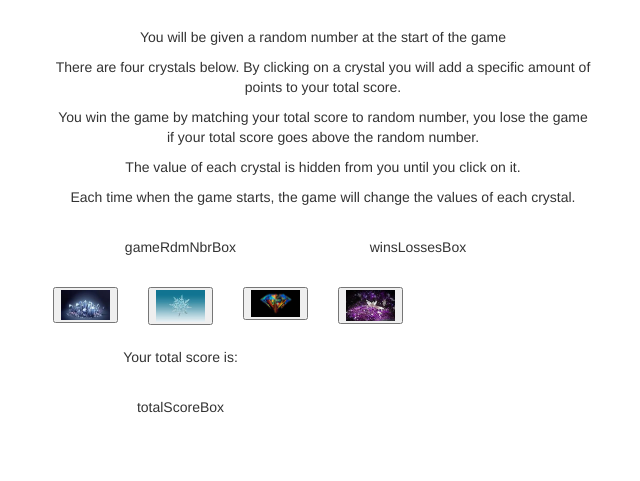
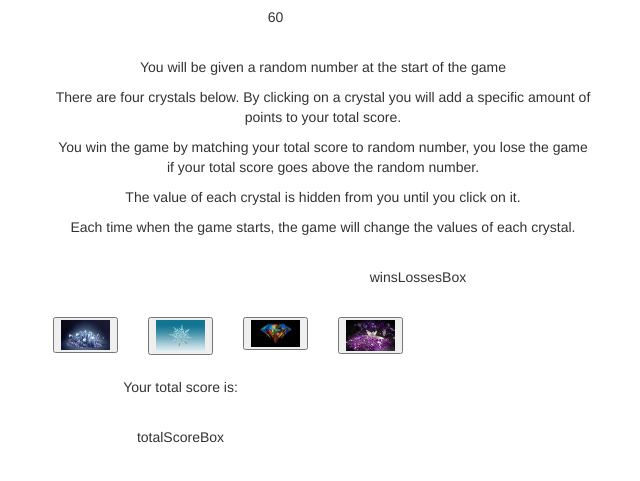
Before and after one commit to kjaneem/week-4-game.github.io, a plain HTML site: page index.html in a window 1280 px wide. Shown: the part 63-544 px from the top of the page, without its empty margins (32-672 px from the left). Drawn offline with nearby package versions, Linux system fonts and the light colour scheme.

Commit message:
added some functions

```diff
--- a/index.html
+++ b/index.html
@@ -54,8 +54,8 @@
 
 <div class="container-fluid bg-3 text-center">
   <div class="row">
-    <div class="col-sm-3" id=gameRdmNbrBox>
-      <p>gameRdmNbrBox</p>
+    <div class="col-sm-3" >
+      <div id="gameRdmNbrBox"></div>
     </div>
     <div class="col-sm-2" id=winsLossesBox>
       <p>winsLossesBox</p>
@@ -122,6 +122,14 @@
     <script type="text/javascript">
 
     //GLOBAL VARIABLES
+        //Game
+        randomNumber = 0;
+        gameRdmNbrSeed = 30;
+        gameRdmNbrTimes = 100;
+        crystalRdmNbrSeed = 5;
+        crystalRdmNbrTimes = 10;
+        randomCrystalValues =[0, 0, 0, 0];
+
 
     //OBJECTS
 
@@ -132,14 +140,30 @@
 
          $(document).ready(function(){
 
-              // $("#myHead").html("Press any key to start");
-              // newWord();
+               //get game randomNumber
+              randomNumber = getRandomNumber(gameRdmNbrTimes, gameRdmNbrSeed);
+              console.log("randomNumber: " + randomNumber)
+
+              //append game randomNumber paragraph to gameRdmNbrBox
+              //show game randomNumber
+              var randomNumberP = $("<p>");
+              randomNumberP.attr("data-rdmNbr", randomNumber);
+              randomNumberP.text(randomNumber);
+              $("#gameRdmNbrBox").append(randomNumberP);
+
+              for (i = 0; i < 4; i++)
+              {
+                randomCrystalValues[i] = createCrystalButtonValue(i);
+                console.log("randomCrystalValue returned: " + randomCrystalValues[i]);
+              }
+
+              // for (i = 0; i < 4; i++)
+              // {
+              //   console.log(randomCrystalValues[i]);
+              // }
 
 
-              //get game randomNumber
-              //show game randomNumber
-
-         }); //end document.ready()
+          }); //end document.ready()
 
               //handle crystal button click
              $("#btn1Box").on("click", function() {
@@ -159,9 +183,29 @@
               });
 
 
+    function getRandomNumber(times, seed) {
 
+      return randomNbr = Math.floor(Math.random() * times) + seed;
+    }
 
+    function createCrystalButtonValue(idx) {
 
+        var crystalValue;
+
+         //get crystal value
+          crystalValue = getRandomNumber(crystalRdmNbrTimes, crystalRdmNbrSeed);
+
+        return crystalValue;
+    }
+
+    // function buttonClicked(id,btnNbr) {
+
+    //     var btnBoxNum =
+
+    //          $("id").on("click", function() {
+    //             console.log("You clicked button " + btnNbr + "!");
+    //           });
+    // }
 
     //-- LOGIC ===================================================== LOGIC END ========================================
 
```
